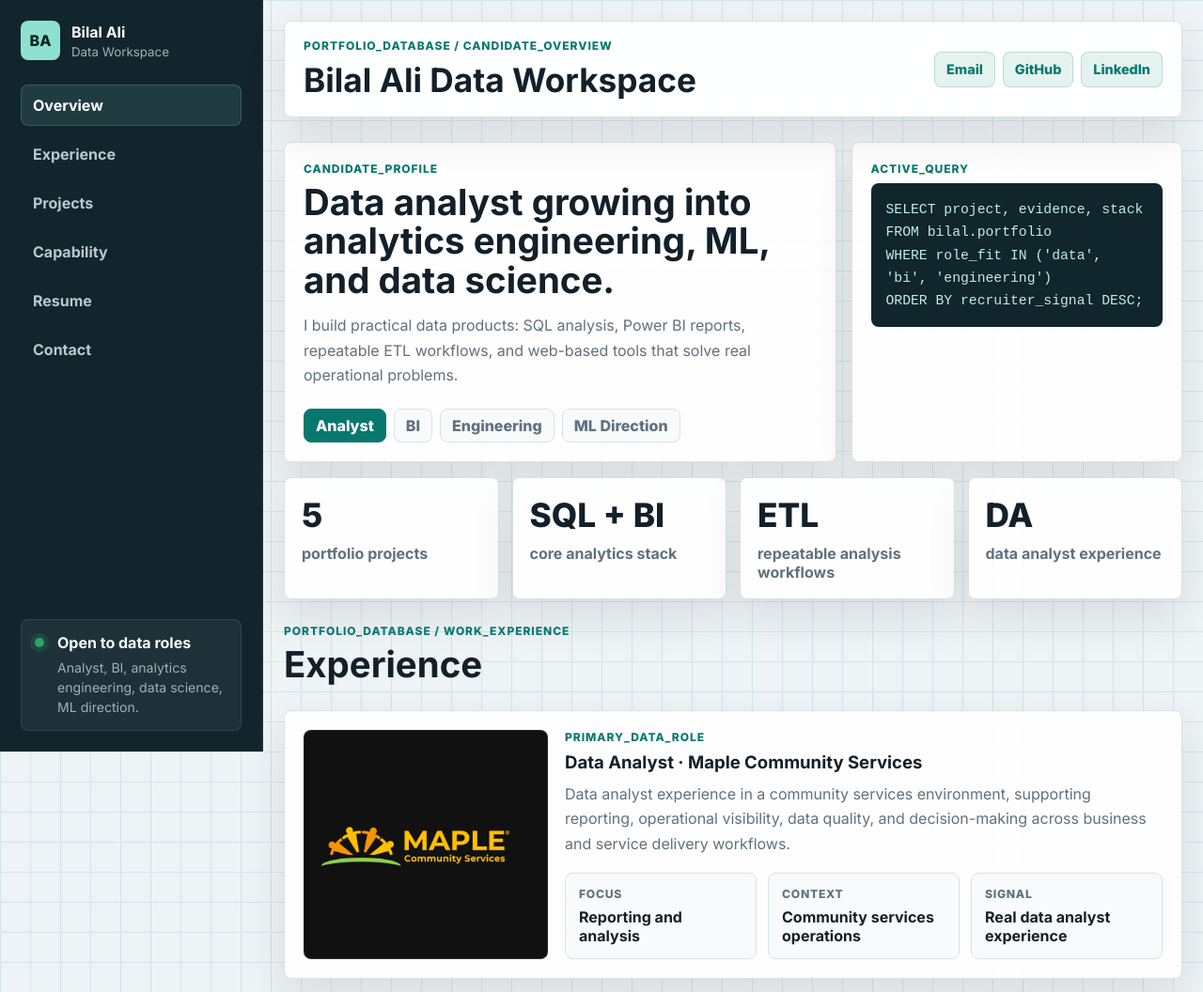
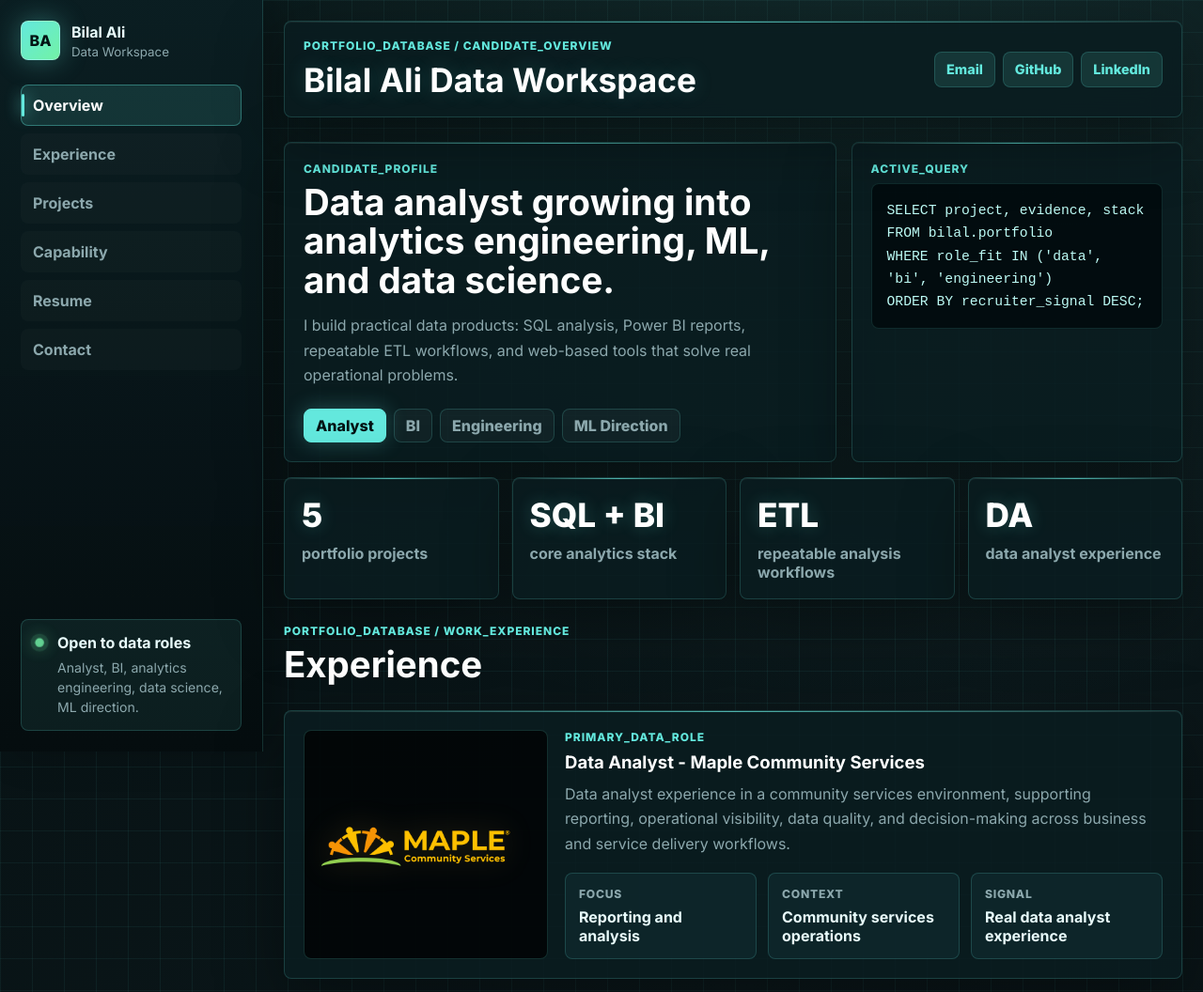
Before and after one commit to BilalAli-01/personal-portfolio-website, a plain HTML site: page index.html in a window 1280 px wide. Shown: the top 1056 px of the page at 94% size. Drawn offline with Linux system fonts and the light colour scheme.

Commit message:
Add command center portfolio theme

```diff
--- a/index.html
+++ b/index.html
@@ -120,7 +120,7 @@ ORDER BY recruiter_signal DESC;</code></pre>
               </div>
               <div class="experience-body">
                 <div class="panel-label">primary_data_role</div>
-                <h3>Data Analyst · Maple Community Services</h3>
+                <h3>Data Analyst - Maple Community Services</h3>
                 <p>
                   Data analyst experience in a community services environment,
                   supporting reporting, operational visibility, data quality, and
--- a/styles.css
+++ b/styles.css
@@ -1,18 +1,20 @@
 :root {
-  --bg: #eef3f5;
-  --ink: #132029;
-  --muted: #60717d;
-  --panel: #ffffff;
-  --panel-soft: #f8fbfb;
-  --line: #d7e2e6;
-  --line-strong: #bfd0d6;
-  --teal: #08786f;
-  --teal-soft: #e4f3f0;
-  --blue: #2f6f9f;
-  --purple: #5a3ea6;
-  --gold: #b5811e;
-  --green: #28a36a;
-  --shadow: 0 18px 45px rgba(19, 32, 41, 0.1);
+  --bg: #071113;
+  --bg-2: #0b181b;
+  --ink: #e8fbfb;
+  --muted: #8ca8ad;
+  --panel: rgba(10, 28, 32, 0.86);
+  --panel-soft: rgba(15, 41, 46, 0.82);
+  --line: rgba(99, 232, 221, 0.18);
+  --line-strong: rgba(99, 232, 221, 0.38);
+  --cyan: #63e8dd;
+  --cyan-soft: rgba(99, 232, 221, 0.12);
+  --green: #72f2a6;
+  --amber: #ffc857;
+  --blue: #78a8ff;
+  --violet: #b894ff;
+  --danger: #ff7b70;
+  --shadow: 0 22px 70px rgba(0, 0, 0, 0.38);
 }
 
 * {
@@ -21,17 +23,35 @@
 
 html {
   scroll-behavior: smooth;
+  min-height: 100%;
+  background-color: var(--bg);
 }
 
 body {
+  min-height: 100vh;
   margin: 0;
   color: var(--ink);
+  background-color: var(--bg);
   background:
-    linear-gradient(var(--line) 1px, transparent 1px),
-    linear-gradient(90deg, var(--line) 1px, transparent 1px),
-    var(--bg);
-  background-size: 32px 32px;
+    radial-gradient(circle at 70% -10%, rgba(99, 232, 221, 0.12), transparent 34%),
+    linear-gradient(rgba(99, 232, 221, 0.06) 1px, transparent 1px),
+    linear-gradient(90deg, rgba(99, 232, 221, 0.06) 1px, transparent 1px),
+    linear-gradient(135deg, #061012 0%, #0b171a 46%, #05090b 100%);
+  background-size: auto, 34px 34px, 34px 34px, auto;
   font-family: Inter, Arial, sans-serif;
+}
+
+body::before {
+  content: "";
+  position: fixed;
+  inset: 0;
+  z-index: -1;
+  pointer-events: none;
+  background:
+    linear-gradient(180deg, transparent 0%, rgba(99, 232, 221, 0.08) 50%, transparent 100%),
+    repeating-linear-gradient(180deg, rgba(255, 255, 255, 0.025) 0, rgba(255, 255, 255, 0.025) 1px, transparent 1px, transparent 7px);
+  opacity: 0.7;
+  animation: scan-drift 12s linear infinite;
 }
 
 a {
@@ -62,9 +82,12 @@ img {
   gap: 26px;
   height: 100vh;
   padding: 22px;
-  background: #12252c;
-  color: #f4fbfb;
-  border-right: 1px solid rgba(255, 255, 255, 0.09);
+  color: var(--ink);
+  background:
+    linear-gradient(180deg, rgba(11, 30, 34, 0.96), rgba(5, 13, 15, 0.98)),
+    var(--bg);
+  border-right: 1px solid var(--line);
+  box-shadow: 16px 0 40px rgba(0, 0, 0, 0.24);
 }
 
 .identity {
@@ -78,9 +101,11 @@ img {
   width: 42px;
   height: 42px;
   place-items: center;
-  color: #052522;
-  background: #8ee0d0;
+  color: #031314;
+  background: linear-gradient(135deg, var(--cyan), var(--green));
+  border: 1px solid rgba(255, 255, 255, 0.28);
   border-radius: 8px;
+  box-shadow: 0 0 28px rgba(99, 232, 221, 0.35);
   font-weight: 800;
 }
 
@@ -91,7 +116,7 @@ img {
 
 .identity small {
   margin-top: 3px;
-  color: #9db1b7;
+  color: var(--muted);
 }
 
 .side-nav {
@@ -100,18 +125,37 @@ img {
 }
 
 .side-nav a {
+  position: relative;
   padding: 11px 12px;
-  color: #b8c8ce;
+  color: var(--muted);
+  background: rgba(255, 255, 255, 0.02);
   border: 1px solid transparent;
   border-radius: 8px;
   font-weight: 700;
+  transition: color 180ms ease, border-color 180ms ease, background 180ms ease;
+}
+
+.side-nav a::before {
+  content: "";
+  position: absolute;
+  inset: 9px auto 9px 0;
+  width: 3px;
+  background: var(--cyan);
+  border-radius: 999px;
+  opacity: 0;
+  box-shadow: 0 0 16px var(--cyan);
 }
 
 .side-nav a:hover,
 .side-nav a.active {
   color: #ffffff;
-  background: rgba(142, 224, 208, 0.12);
-  border-color: rgba(142, 224, 208, 0.2);
+  background: var(--cyan-soft);
+  border-color: var(--line-strong);
+}
+
+.side-nav a:hover::before,
+.side-nav a.active::before {
+  opacity: 1;
 }
 
 .sidebar-panel {
@@ -120,8 +164,8 @@ img {
   gap: 12px;
   margin-top: auto;
   padding: 14px;
-  background: rgba(255, 255, 255, 0.06);
-  border: 1px solid rgba(255, 255, 255, 0.09);
+  background: rgba(99, 232, 221, 0.08);
+  border: 1px solid var(--line);
   border-radius: 8px;
 }
 
@@ -131,12 +175,13 @@ img {
   margin-top: 5px;
   background: var(--green);
   border-radius: 50%;
-  box-shadow: 0 0 0 5px rgba(40, 163, 106, 0.18);
+  box-shadow: 0 0 0 5px rgba(114, 242, 166, 0.16), 0 0 20px var(--green);
+  animation: pulse 1.8s ease-in-out infinite;
 }
 
 .sidebar-panel p {
   margin: 6px 0 0;
-  color: #9db1b7;
+  color: var(--muted);
   font-size: 0.88rem;
   line-height: 1.5;
 }
@@ -151,10 +196,26 @@ img {
 .kpi-card,
 .project-table,
 .doc-card {
-  background: rgba(255, 255, 255, 0.94);
+  position: relative;
+  overflow: hidden;
+  background: var(--panel);
   border: 1px solid var(--line);
   border-radius: 8px;
-  box-shadow: var(--shadow);
+  box-shadow: var(--shadow), inset 0 1px 0 rgba(255, 255, 255, 0.06);
+  backdrop-filter: blur(18px);
+}
+
+.topbar::before,
+.panel::before,
+.kpi-card::before,
+.project-table::before,
+.doc-card::before {
+  content: "";
+  position: absolute;
+  inset: 0 0 auto;
+  height: 1px;
+  background: linear-gradient(90deg, transparent, var(--cyan), transparent);
+  opacity: 0.72;
 }
 
 .topbar {
@@ -166,13 +227,12 @@ img {
   justify-content: space-between;
   gap: 18px;
   padding: 18px 20px;
-  backdrop-filter: blur(16px);
 }
 
 .crumb,
 .panel-label {
   margin: 0 0 8px;
-  color: var(--teal);
+  color: var(--cyan);
   font-size: 0.75rem;
   font-weight: 800;
   letter-spacing: 0.08em;
@@ -188,12 +248,15 @@ p {
 
 h1 {
   margin-bottom: 0;
+  color: #ffffff;
   font-size: clamp(1.45rem, 3vw, 2.2rem);
   letter-spacing: 0;
+  text-shadow: 0 0 22px rgba(99, 232, 221, 0.18);
 }
 
 h2 {
   margin-bottom: 14px;
+  color: #ffffff;
   font-size: clamp(1.45rem, 3vw, 2.5rem);
   line-height: 1.08;
   letter-spacing: 0;
@@ -201,6 +264,7 @@ h2 {
 
 h3 {
   margin-bottom: 10px;
+  color: #ffffff;
   font-size: 1.16rem;
 }
 
@@ -219,16 +283,26 @@ h3 {
 .footer-actions a {
   min-height: 38px;
   padding: 9px 12px;
-  color: var(--teal);
-  background: var(--teal-soft);
-  border: 1px solid rgba(8, 120, 111, 0.2);
+  color: var(--cyan);
+  background: var(--cyan-soft);
+  border: 1px solid var(--line);
   border-radius: 8px;
   font-size: 0.9rem;
   font-weight: 800;
+  transition: transform 180ms ease, border-color 180ms ease, box-shadow 180ms ease;
+}
+
+.topbar-actions a:hover,
+.button-link:hover,
+.footer-actions a:hover {
+  border-color: var(--line-strong);
+  box-shadow: 0 0 22px rgba(99, 232, 221, 0.2);
+  transform: translateY(-1px);
 }
 
 .workspace-section {
   padding: 26px 0 0;
+  animation: panel-in 520ms ease both;
 }
 
 .overview-grid {
@@ -259,30 +333,39 @@ h3 {
   min-height: 36px;
   padding: 0 12px;
   color: var(--muted);
-  background: var(--panel-soft);
+  background: rgba(255, 255, 255, 0.035);
   border: 1px solid var(--line);
   border-radius: 8px;
   cursor: pointer;
   font-weight: 800;
+  transition: color 180ms ease, background 180ms ease, box-shadow 180ms ease;
+}
+
+.lens:hover,
+.filter-button:hover {
+  color: var(--ink);
+  background: rgba(99, 232, 221, 0.2);
 }
 
 .lens.active,
 .filter-button.active {
-  color: white;
-  background: var(--teal);
-  border-color: var(--teal);
+  color: #031314;
+  background: var(--cyan);
+  border-color: var(--cyan);
+  box-shadow: 0 0 22px rgba(99, 232, 221, 0.28);
 }
 
 .query-panel pre {
   margin: 0;
   overflow: auto;
   padding: 16px;
-  background: #11252c;
+  background: rgba(0, 8, 10, 0.72);
+  border: 1px solid rgba(99, 232, 221, 0.14);
   border-radius: 8px;
 }
 
 .query-panel code {
-  color: #bceee5;
+  color: #bdfbf5;
   font-size: 0.92rem;
   white-space: pre-wrap;
 }
@@ -296,14 +379,21 @@ h3 {
 
 .kpi-card {
   padding: 18px;
+  transition: transform 180ms ease, border-color 180ms ease;
+}
+
+.kpi-card:hover {
+  border-color: var(--line-strong);
+  transform: translateY(-3px);
 }
 
 .kpi-value {
   display: block;
   margin-bottom: 10px;
-  color: var(--ink);
+  color: #ffffff;
   font-size: clamp(1.5rem, 3vw, 2.2rem);
   font-weight: 800;
+  text-shadow: 0 0 18px rgba(99, 232, 221, 0.24);
 }
 
 .kpi-card p {
@@ -332,8 +422,8 @@ h3 {
   min-height: 190px;
   place-items: center;
   padding: 18px;
-  background: #111;
-  border: 1px solid rgba(255, 255, 255, 0.08);
+  background: rgba(0, 0, 0, 0.72);
+  border: 1px solid var(--line);
   border-radius: 8px;
 }
 
@@ -341,6 +431,7 @@ h3 {
   width: 100%;
   max-height: 120px;
   object-fit: contain;
+  filter: drop-shadow(0 0 16px rgba(255, 200, 87, 0.2));
 }
 
 .experience-body p {
@@ -400,6 +491,7 @@ h3 {
   border-bottom: 1px solid var(--line);
   text-align: left;
   cursor: pointer;
+  transition: background 180ms ease, color 180ms ease;
 }
 
 .project-row:last-child {
@@ -408,7 +500,11 @@ h3 {
 
 .project-row:hover,
 .project-row.selected {
-  background: #edf7f5;
+  background: rgba(99, 232, 221, 0.1);
+}
+
+.project-row.selected {
+  box-shadow: inset 3px 0 0 var(--cyan);
 }
 
 .project-row span {
@@ -427,7 +523,7 @@ h3 {
 
 .table-head {
   color: var(--muted);
-  background: #f3f7f8;
+  background: rgba(255, 255, 255, 0.035);
   cursor: default;
   font-size: 0.78rem;
   font-weight: 800;
@@ -440,26 +536,30 @@ h3 {
   justify-content: center;
   width: fit-content;
   padding: 6px 9px;
-  color: var(--teal);
-  background: var(--teal-soft);
+  color: var(--cyan);
+  background: var(--cyan-soft);
+  border: 1px solid rgba(99, 232, 221, 0.18);
   border-radius: 999px;
   font-size: 0.8rem;
   font-weight: 800;
 }
 
 .chip.purple {
-  color: var(--purple);
-  background: #eee8fb;
+  color: var(--violet);
+  background: rgba(184, 148, 255, 0.12);
+  border-color: rgba(184, 148, 255, 0.22);
 }
 
 .chip.blue {
   color: var(--blue);
-  background: #e7f0f8;
+  background: rgba(120, 168, 255, 0.12);
+  border-color: rgba(120, 168, 255, 0.22);
 }
 
 .chip.gold {
-  color: var(--gold);
-  background: #fbf0d8;
+  color: var(--amber);
+  background: rgba(255, 200, 87, 0.12);
+  border-color: rgba(255, 200, 87, 0.22);
 }
 
 .project-detail {
@@ -469,10 +569,10 @@ h3 {
 
 .project-detail img {
   width: 100%;
-  max-height: 220px;
+  max-height: 240px;
   margin-bottom: 16px;
   object-fit: contain;
-  background: #e9eef0;
+  background: rgba(0, 8, 10, 0.7);
   border: 1px solid var(--line);
   border-radius: 8px;
 }
@@ -497,6 +597,7 @@ h3 {
 
 .detail-list dd {
   margin: 5px 0 0;
+  color: #d7eeee;
   line-height: 1.55;
 }
 
@@ -520,9 +621,10 @@ h3 {
   display: inline-flex;
   margin-bottom: 18px;
   padding: 7px 9px;
-  color: var(--teal);
-  background: var(--teal-soft);
+  color: #031314;
+  background: var(--cyan);
   border-radius: 8px;
+  box-shadow: 0 0 18px rgba(99, 232, 221, 0.22);
   font-weight: 800;
 }
 
@@ -538,16 +640,20 @@ h3 {
 
 .mini-bars span {
   width: 22px;
-  background: var(--teal);
+  background: var(--cyan);
   border-radius: 5px 5px 0 0;
+  box-shadow: 0 0 14px rgba(99, 232, 221, 0.24);
+  animation: bar-breathe 2.8s ease-in-out infinite;
 }
 
 .mini-bars span:nth-child(2) {
   background: var(--blue);
+  animation-delay: 160ms;
 }
 
 .mini-bars span:nth-child(3) {
-  background: var(--gold);
+  background: var(--amber);
+  animation-delay: 300ms;
 }
 
 .resume-grid {
@@ -573,6 +679,7 @@ h3 {
 
 .doc-card strong {
   margin: 8px 0 22px;
+  color: #ffffff;
   font-size: 1.25rem;
 }
 
@@ -586,6 +693,46 @@ h3 {
 
 .footer h2 {
   margin-bottom: 0;
+}
+
+@keyframes scan-drift {
+  from {
+    background-position: 0 -120px, 0 0;
+  }
+  to {
+    background-position: 0 120px, 0 0;
+  }
+}
+
+@keyframes pulse {
+  50% {
+    opacity: 0.62;
+    transform: scale(0.88);
+  }
+}
+
+@keyframes panel-in {
+  from {
+    opacity: 0;
+    transform: translateY(12px);
+  }
+}
+
+@keyframes bar-breathe {
+  50% {
+    opacity: 0.68;
+    transform: scaleY(0.92);
+  }
+}
+
+@media (prefers-reduced-motion: reduce) {
+  *,
+  *::before,
+  *::after {
+    animation-duration: 1ms !important;
+    animation-iteration-count: 1 !important;
+    scroll-behavior: auto !important;
+  }
 }
 
 @media (max-width: 1080px) {
```
Also changed, not shown: 1 other file.
